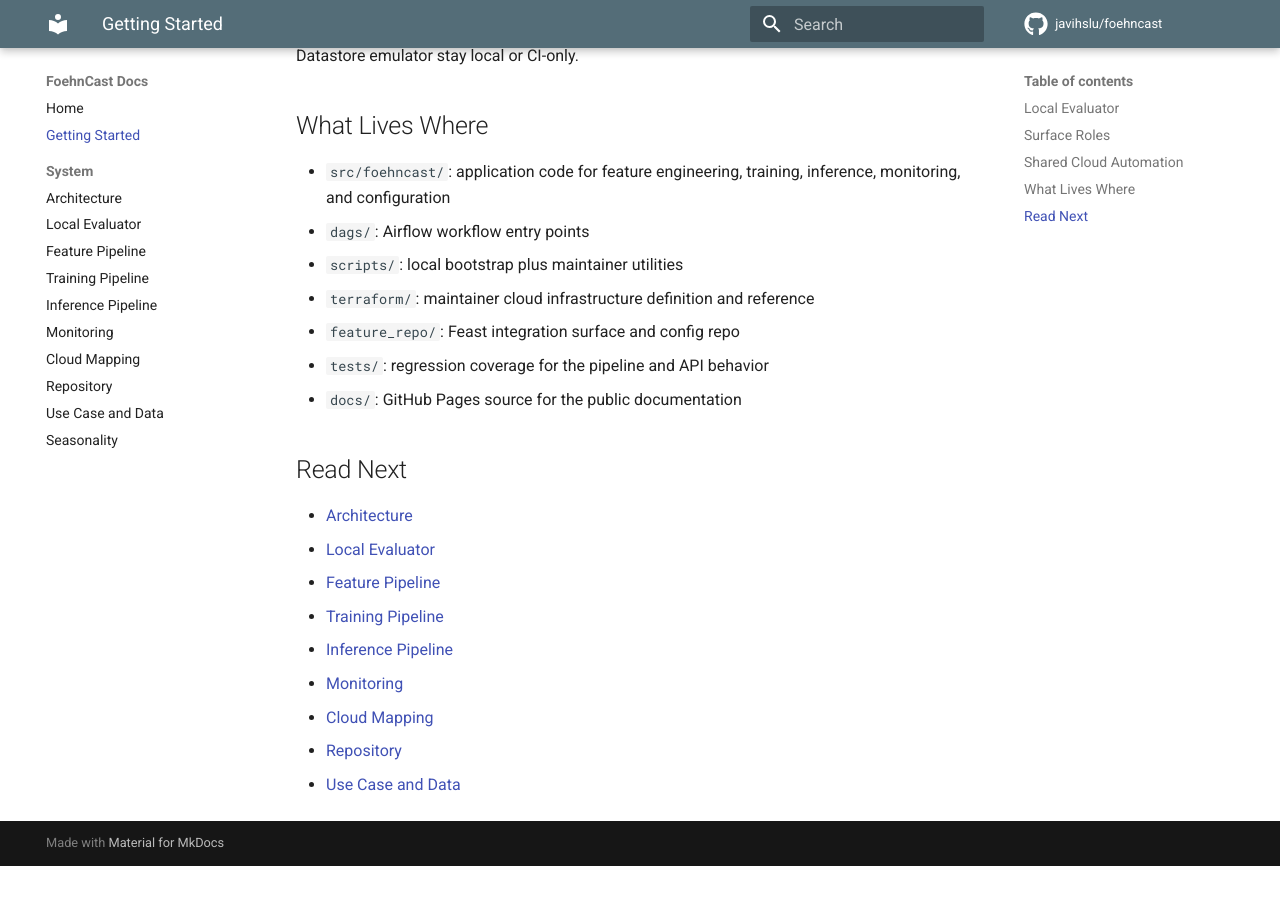
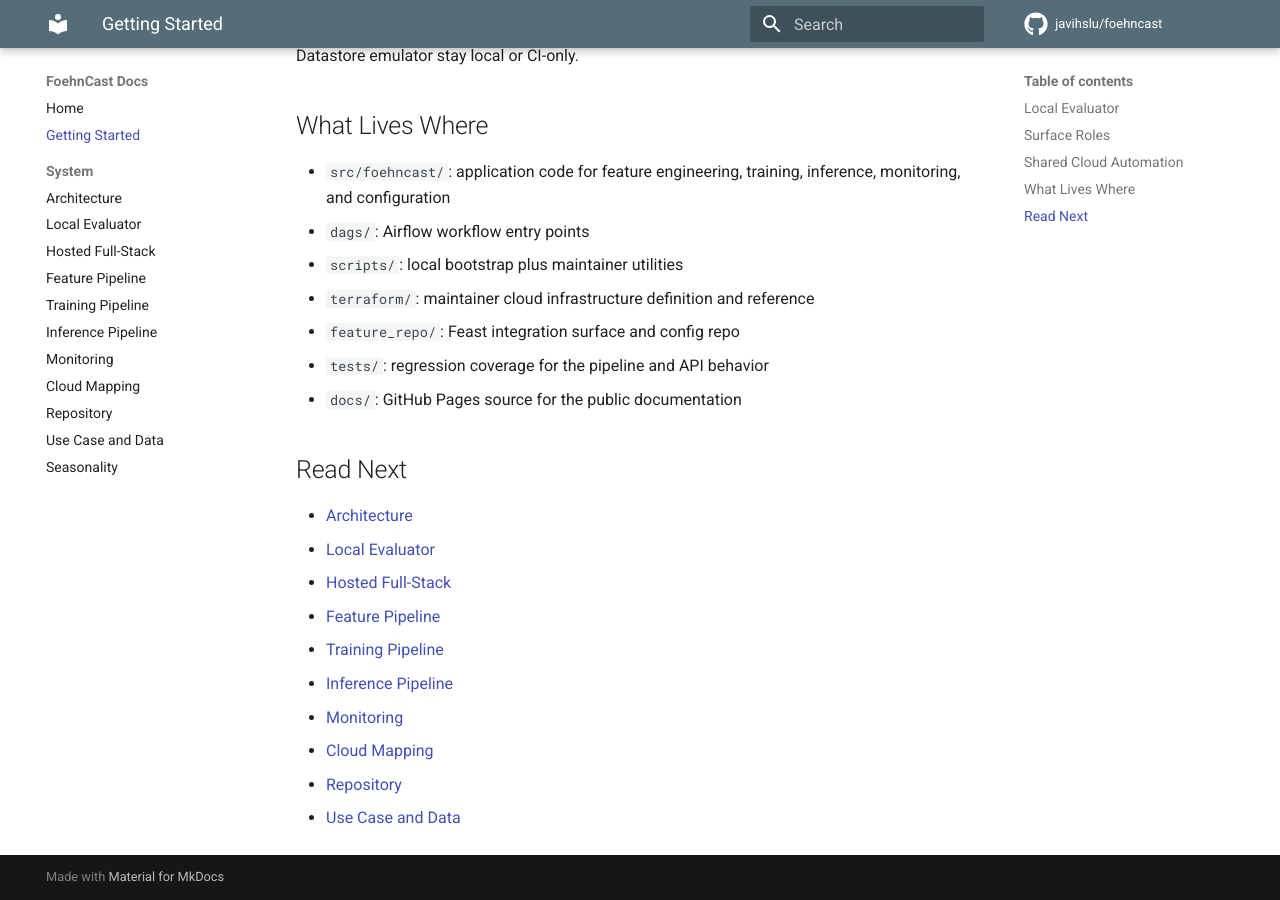
Before and after one commit to javihslu/foehncast, an MkDocs documentation site: the page built from docs/site/getting-started.md, in a window 1280 px wide and 900 px high, scrolled down 2575 px. Built offline with MkDocs 1.6.1 and Material for MkDocs 9.7.7, drawn with Linux system fonts in a browser that asks for light colours; comment, search, counter and statistics services are not loaded; before the commit the page ends 3441 px from its top, so only the background shows below that.

Commit message:
docs(site): add hosted full-stack page

```diff
--- a/docs/mkdocs.yml
+++ b/docs/mkdocs.yml
@@ -52,6 +52,7 @@ nav:
   - System:
       - Architecture: system/architecture.md
       - Local Evaluator: system/local-evaluator.md
+      - Hosted Full-Stack: system/hosted-full-stack.md
       - Feature Pipeline: system/feature-pipeline.md
       - Training Pipeline: system/training-pipeline.md
       - Inference Pipeline: system/inference-pipeline.md
```
Also changed, not shown: docs/site/getting-started.md, docs/site/system/hosted-full-stack.md (added).
